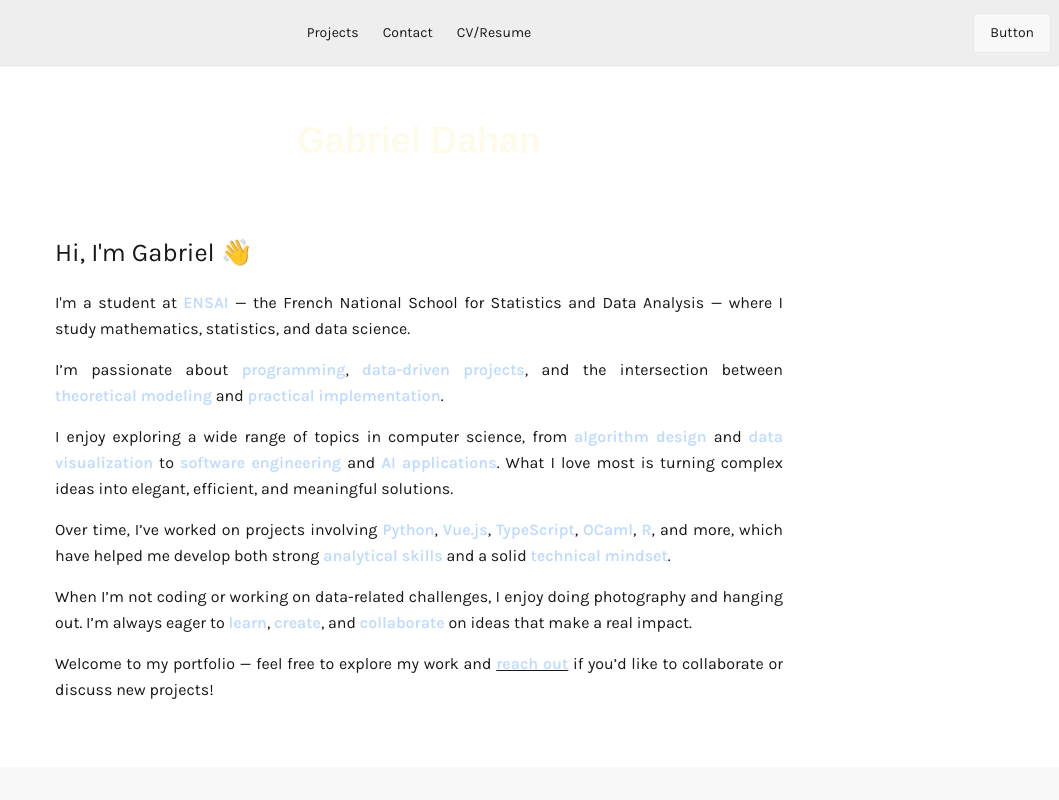
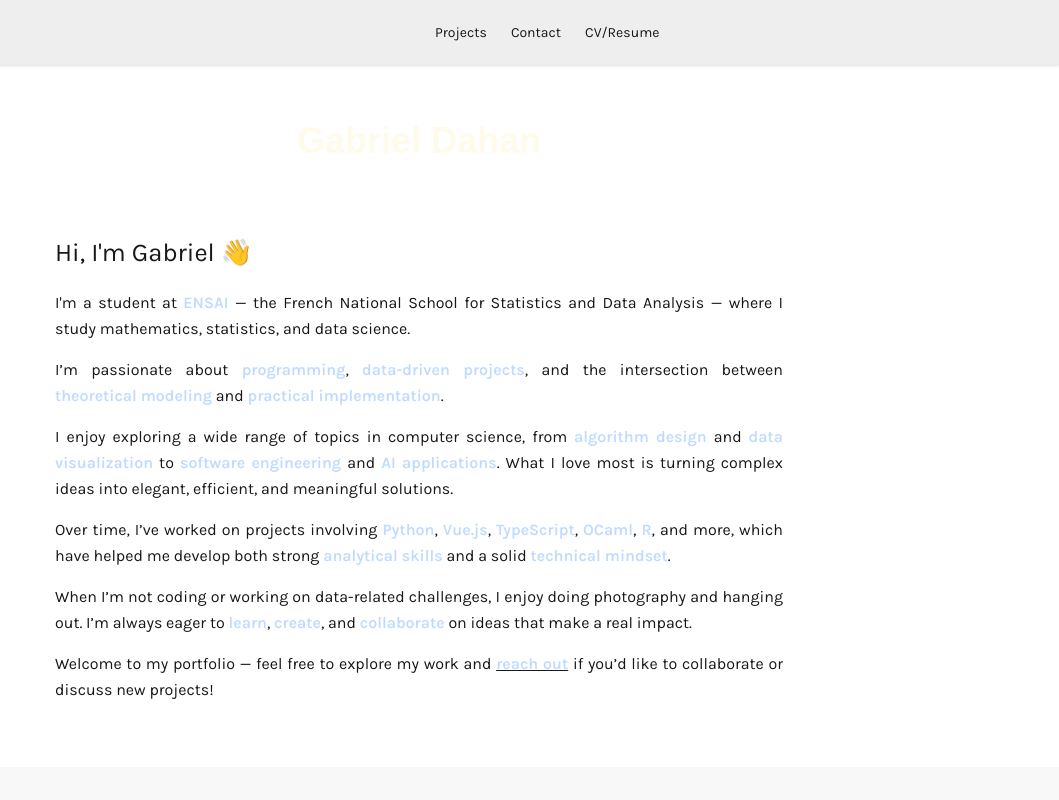
Before and after one commit to gabriel-dahan/pages.gabrieldahan.me, a Vue app: page / in a window 1280 px wide. Shown: the top 800 px of the page, without its empty margins (221-1280 px from the left). Built offline with nearby package versions, Linux system fonts and the light colour scheme; a web font is replaced by a local one.

Commit message:
Removed header button

```diff
--- a/src/components/Header.vue
+++ b/src/components/Header.vue
@@ -33,9 +33,6 @@ const title = import.meta.env.VITE_APP_TITLE
                     <li><RouterLink to="/resume">CV/Resume</RouterLink></li>
                 </ul>
             </div>
-            <div class="navbar-end">
-                <a class="btn">Button</a>
-            </div>
         </div>
     </header>
 </template>
```
